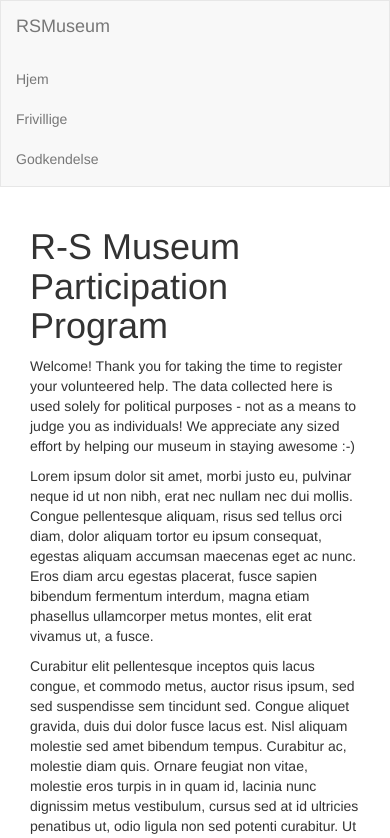
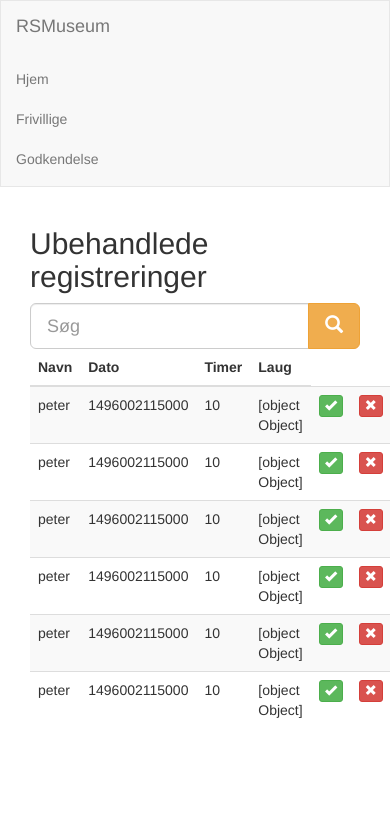
Before and after one commit to RobertPaulson90/RSMuseum-ng, an Angular app: page / in a window 390 px wide. Shown: the top 838 px of the page. Built offline with nearby package versions, Linux system fonts and the light colour scheme; what angular2-material-datepicker would draw is missing.

Commit message:
Made this angular app look like our old vue app

```diff
--- a/src/app/app.component.html
+++ b/src/app/app.component.html
@@ -1,2 +1,10 @@
 <app-header></app-header>
-<app-home></app-home>
+<div class="container">
+  <div class="row">
+    <div class="col-md-12">
+      <!--<app-home></app-home>-->
+      <!--<app-volunteer-list></app-volunteer-list>-->
+      <app-registration-list></app-registration-list>
+    </div>
+  </div>
+</div>
--- a/src/app/header/header.component.html
+++ b/src/app/header/header.component.html
@@ -1,23 +1,15 @@
 <nav class="navbar navbar-default">
-  <div class="container-fluid">
+  <div class="container">
     <div class="navbar-header">
-      <a href="#" class="navbar-brand">RSMuseum</a>
+      <a class="navbar-brand">RSMuseum</a>
     </div>
+
     <div class="navbar-default">
       <ul class="nav navbar-nav">
         <li><a href="#">Hjem</a></li>
         <li><a href="#">Frivillige</a></li>
         <li><a href="#">Godkendelse</a></li>
       </ul>
-      <!--<ul class="nav navbar-nav navbar-right">-->
-      <!--<li class="dropdown" appDropdown>-->
-      <!--<a href="#" class="dropdown-toggle" role="button">Manage<span class="caret"></span></a>-->
-      <!--<ul class="dropdown-menu">-->
-      <!--<li><a href="#">Save Data</a></li>-->
-      <!--<li><a href="#">Fetch Data</a></li>-->
-      <!--</ul>-->
-      <!--</li>-->
-      <!--</ul>-->
     </div>
   </div>
 </nav>
--- a/src/app/registration/registration-form/registration-form.component.html
+++ b/src/app/registration/registration-form/registration-form.component.html
@@ -1,6 +1,7 @@
 <div class="container">
   <div class="row">
     <div class="col-xs-12">
+      <form>
         <h3>Frivillig Registrering</h3>
         <div class="form-group input-group">
           <label>Medlems Nr.:</label>
@@ -23,28 +24,11 @@
         <div class="form-group input-group">
           <material-datepicker></material-datepicker>
         </div>
+
+        <div id="custom-margin-from-top" class="input-group">
+          <button type="button" class="btn btn-warning">Submit</button>
+        </div>
+      </form>
     </div>
   </div>
-  <!--<div class="form-group input-group">-->
-  <!--<div class="input-group date" data-provide="datepicker">-->
-  <!--<input v-model="Date" type="text" class="form-control" id="datetimepicker">-->
-  <!--<div class="input-group-addon">-->
-  <!--<span class="glyphicon glyphicon-calendar"></span>-->
-  <!--</div>-->
-  <!--</div>-->
-  <!--</div>-->
-
-  <!--<div id="custom-margin-from-top" class="input-group">-->
-  <!--<button v-on:click="ConvertToJson" type="button" class="btn btn-warning">Submit</button>-->
-  <!--</div>-->
-  <!--<template v-if="showMessage">-->
-  <!--<transition name="fade">-->
-  <!--<div v-if="Message === 'Din registrering er behandlet, tak for dit arbejde!'" class="alert alert-success">-->
-  <!--<p>{{Message}}</p>-->
-  <!--</div>-->
-  <!--<div v-else-if="Message === 'Hov, noget gik galt'" class="alert alert-danger">-->
-  <!--<p>{{Message}}</p>-->
-  <!--</div>-->
-  <!--</transition>-->
-  <!--</template>-->
 </div>
--- a/src/app/registration/registration-list/registration-list.component.html
+++ b/src/app/registration/registration-list/registration-list.component.html
@@ -1,3 +1,34 @@
-<p>
-  registration-list works!
-</p>
+<div class="container">
+  <h2>Ubehandlede registreringer</h2>
+  <app-search></app-search>
+  <table class="table table-striped table-hover">
+    <thead>
+    <tr>
+      <th>Navn</th>
+      <th>Dato</th>
+      <th>Timer</th>
+      <th>Laug</th>
+    </tr>
+    </thead>
+    <tbody name="list" is="transition-group">
+    <tr *ngFor="let registration of registrations">
+      <td>{{registration.volunteer.firstName}} {{registration.volunteer.LastName}}</td>
+      <td>{{registration.date}}</td>
+      <td>{{registration.hours}}</td>
+      <td>{{registration.guild}}</td>
+      <td>
+        <p data-placement="top" data-toggle="tooltip" title="Godkend">
+          <button class="btn btn-success btn-xs" data-title="Godkend"
+                  data-toggle="modal" data-target="#edit"><span class="glyphicon glyphicon-ok"></span></button>
+        </p>
+      </td>
+      <td>
+        <p data-placement="top" data-toggle="tooltip" title="Afvis">
+          <button class="btn btn-danger btn-xs" data-title="Afvis"
+                  data-toggle="modal" data-target="#delete"><span class="glyphicon glyphicon-remove"></span></button>
+        </p>
+      </td>
+    </tr>
+    </tbody>
+  </table>
+</div>
--- a/src/app/registration/registration-list/registration-list.component.ts
+++ b/src/app/registration/registration-list/registration-list.component.ts
@@ -1,4 +1,7 @@
-import { Component, OnInit } from '@angular/core';
+import {Component, OnInit} from '@angular/core';
+import {Registration} from '../../shared/registration.model';
+import {Guild} from '../../shared/guild.model';
+import {Volunteer} from '../../shared/volunteer.model';
 
 @Component({
   selector: 'app-registration-list',
@@ -7,7 +10,18 @@ import { Component, OnInit } from '@angular/core';
 })
 export class RegistrationListComponent implements OnInit {
 
-  constructor() { }
+  tempDate: Date = new Date(Date.now());
+  private registrations: Registration[] = [
+    new Registration(4, 10, Date.now().toString(), true, false, new Guild('Laug 1'), new Volunteer('peter', 'jensen', 5, [new Guild('test')])),
+    new Registration(4, 10, Date.now().toString(), true, false, new Guild('Laug 1'), new Volunteer('peter', 'jensen', 5, [new Guild('test')])),
+    new Registration(4, 10, Date.now().toString(), true, false, new Guild('Laug 1'), new Volunteer('peter', 'jensen', 5, [new Guild('test')])),
+    new Registration(4, 10, Date.now().toString(), true, false, new Guild('Laug 1'), new Volunteer('peter', 'jensen', 5, [new Guild('test')])),
+    new Registration(4, 10, Date.now().toString(), true, false, new Guild('Laug 1'), new Volunteer('peter', 'jensen', 5, [new Guild('test')])),
+    new Registration(4, 10, Date.now().toString(), true, false, new Guild('Laug 1'), new Volunteer('peter', 'jensen', 5, [new Guild('test')]))
+  ];
+
+  constructor() {
+  }
 
   ngOnInit() {
   }
--- a/src/app/shared/registration.model.ts
+++ b/src/app/shared/registration.model.ts
@@ -1,4 +1,12 @@
+import {Guild} from './guild.model';
+import {Volunteer} from './volunteer.model';
 export class Registration {
-  constructor() {
+  constructor(public registrationId: number,
+              public hours: number,
+              public date: string,
+              public approved: boolean,
+              public processed: boolean,
+              public guild: Guild,
+              public volunteer: Volunteer) {
   }
 }
--- a/src/app/shared/search/search.component.html
+++ b/src/app/shared/search/search.component.html
@@ -1,3 +1,10 @@
-<p>
-  search works!
-</p>
+<div id="custom-search-input">
+  <div class="input-group col-sm-3">
+    <input type="text" class="form-control input-lg" placeholder="Søg"/>
+    <span class="input-group-btn">
+        <button class="btn btn-warning btn-lg" type="button">
+          <i class="glyphicon glyphicon-search"></i>
+        </button>
+     </span>
+  </div>
+</div>
--- a/src/app/shared/volunteer.model.ts
+++ b/src/app/shared/volunteer.model.ts
@@ -1,3 +1,5 @@
+import {Guild} from './guild.model';
 export class Volunteer {
-  constructor() {}
+  constructor(public firstName: string, public lastName: string, public membershipNumber: number, public guildNames?: Guild[]) {
+  }
 }
--- a/src/app/volunteer/volunteer-list/volunteer-list.component.html
+++ b/src/app/volunteer/volunteer-list/volunteer-list.component.html
@@ -1,3 +1,20 @@
-<p>
-  volunteer-list works!
-</p>
+<div class="container">
+  <h2>Liste med frivillige</h2>
+  <app-search></app-search>
+  <table class="table table-striped table-hover">
+    <thead>
+    <tr>
+      <th>Navn</th>
+      <th>ID</th>
+      <th>Laug</th>
+    </tr>
+    </thead>
+    <tbody>
+    <tr *ngFor="let volunteer of volunteers">
+      <td>{{volunteer.firstName}} {{volunteer.lastName}}</td>
+      <td>{{volunteer.membershipNumber}}</td>
+      <td>{{volunteer.guildNames}}</td>
+    </tr>
+    </tbody>
+  </table>
+</div>
--- a/src/app/volunteer/volunteer-list/volunteer-list.component.ts
+++ b/src/app/volunteer/volunteer-list/volunteer-list.component.ts
@@ -1,5 +1,6 @@
-import { Component, OnInit } from '@angular/core';
+import {Component, OnInit} from '@angular/core';
 import {Volunteer} from '../../shared/volunteer.model';
+import {Guild} from '../../shared/guild.model';
 
 @Component({
   selector: 'app-volunteer-list',
@@ -8,9 +9,18 @@ import {Volunteer} from '../../shared/volunteer.model';
 })
 
 export class VolunteerListComponent implements OnInit {
-  private volunteers: Volunteer[];
+  private volunteers: Volunteer[] = [new Volunteer('lars', 'larsen', 4, [new Guild('Laug 1'), new Guild('sds 2')]),
+    new Volunteer('lars', 'larsen', 4, [new Guild('Laug 1'), new Guild('sds 2')]),
+    new Volunteer('lars', 'larsen', 4, [new Guild('Laug 1'), new Guild('sds 2')]),
+    new Volunteer('lars', 'larsen', 4, [new Guild('Laug 1'), new Guild('sds 2')]),
+    new Volunteer('lars', 'larsen', 4, [new Guild('Laug 1'), new Guild('sds 2')]),
+    new Volunteer('lars', 'larsen', 4, [new Guild('Laug 1'), new Guild('sds 2')]),
+    new Volunteer('lars', 'larsen', 4, [new Guild('Laug 1'), new Guild('sds 2')]),
+    new Volunteer('lars', 'larsen', 4, [new Guild('Laug 1'), new Guild('sds 2')])];
 
-  constructor() { }
+
+  constructor() {
+  }
 
   ngOnInit() {
   }
```
Lines whose indentation alone changed are shown as unchanged.
